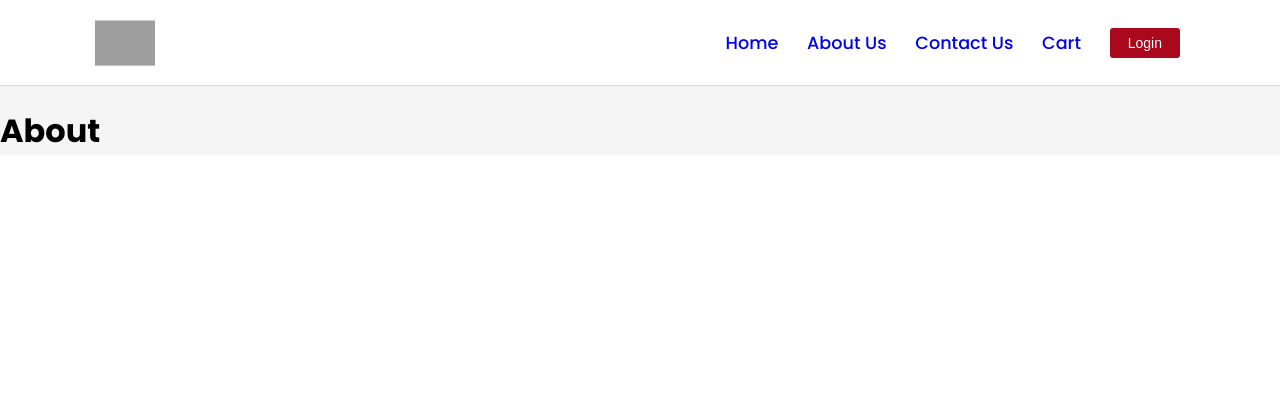
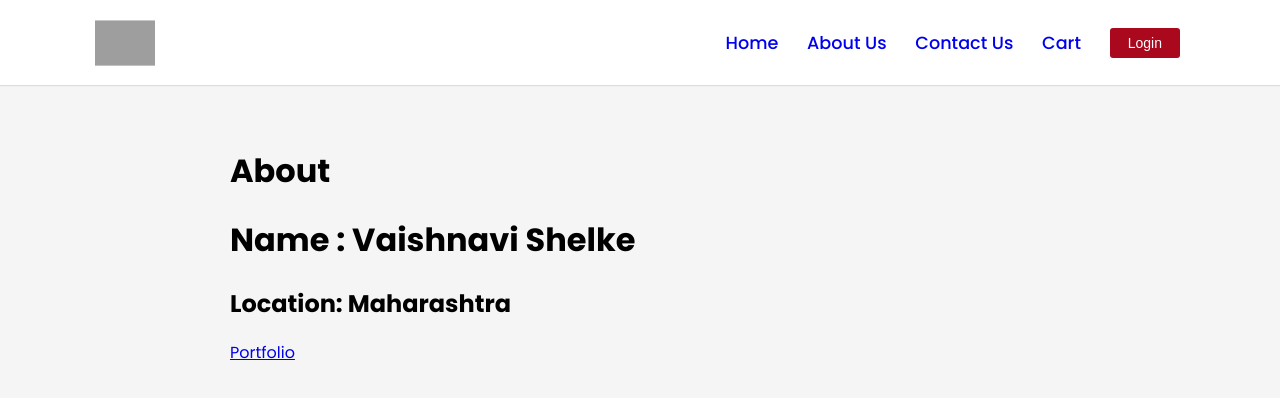
Before and after one commit to vaishnavishelke2021/NAMASTE-REACT-COURSE, a React (Create React App) app: page /about in a window 1280 px wide. Shown: the top 398 px of the page. Built offline with nearby package versions, Linux system fonts and the light colour scheme; grey boxes are pictures that could not be loaded.

Commit message:
learned and created class component (User)

```diff
--- a/src/Components/About.css
+++ b/src/Components/About.css
@@ -0,0 +1,3 @@
+.about{
+    padding:40px 230px;
+}
--- a/src/Components/About.js
+++ b/src/Components/About.js
@@ -1,7 +1,11 @@
+import "./About.css";
+import User from "./User";
+
 const About = ()=>{
     return (
-        <div>
+        <div className="about">
             <h1>About</h1>
+             <User name={"Vaishnavi Shelke"}  location={"Maharashtra"}/>
         </div>
     )
 }
--- a/src/Components/ResMenuPage.css
+++ b/src/Components/ResMenuPage.css
@@ -13,7 +13,7 @@
     padding: 20px 30px;
     border-radius: 20px;
     box-shadow: 0px 4px 10px rgba(0, 0, 0, 0.068);
-    margin-top: 2rem;
+    margin-top: 0.3rem;
     margin-bottom: 2rem;
 }
 
@@ -72,7 +72,7 @@
     justify-content: space-between;
     align-items: center;
     margin-bottom: 1rem;
-    border-bottom: 1px solid rgba(0, 0, 0, 0.43);
+    border-bottom: 1px solid rgba(0, 0, 0, 0.100);
     padding: 10px 20px;
 }
 
--- /dev/null
+++ b/src/Components/User.js
@@ -0,0 +1,25 @@
+import React from "react";
+
+class User extends React.Component{
+
+    constructor(props){
+        super(props);
+        console.log(props);
+    }
+
+
+
+    render(){
+        const {name, location} = this.props;
+
+        return (
+            <>
+              <h1>Name : {name}</h1>
+              <h2>Location: {location}</h2>
+              <a href="https://vaishnavi-shelke.netlify.app/">Portfolio</a>
+            </>
+        )
+    }
+}
+
+export default User;
```
